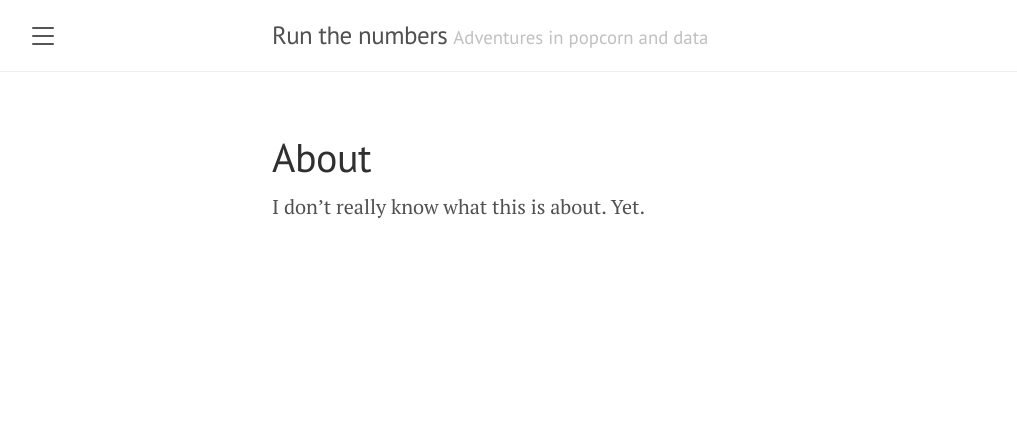
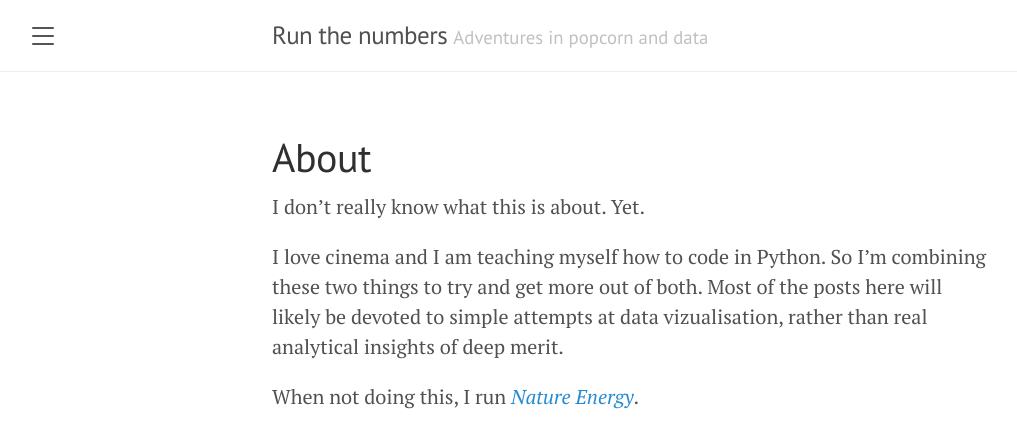
Before and after one commit to nsdean/hello-world, a Jekyll site: the page built from about.md, in a window 1280 px wide. Shown: the top 448 px of the page, without its empty margins (8-1025 px from the left). Built offline with Jekyll 4.4.1, drawn with Linux system fonts in a browser that asks for light colours.

Commit message:
Update about.md

```diff
--- a/about.md
+++ b/about.md
@@ -4,3 +4,10 @@ title: About
 ---
 
 I don't really know what this is about. Yet.
+
+I love cinema and I am teaching myself how to code in Python. So I'm combining
+these two things to try and get more out of both. Most of the posts here will
+likely be devoted to simple attempts at data vizualisation, rather than real
+analytical insights of deep merit.
+
+When not doing this, I run <a href="www.nature.com/natureenergy"><i>Nature Energy</i></a>.
```
